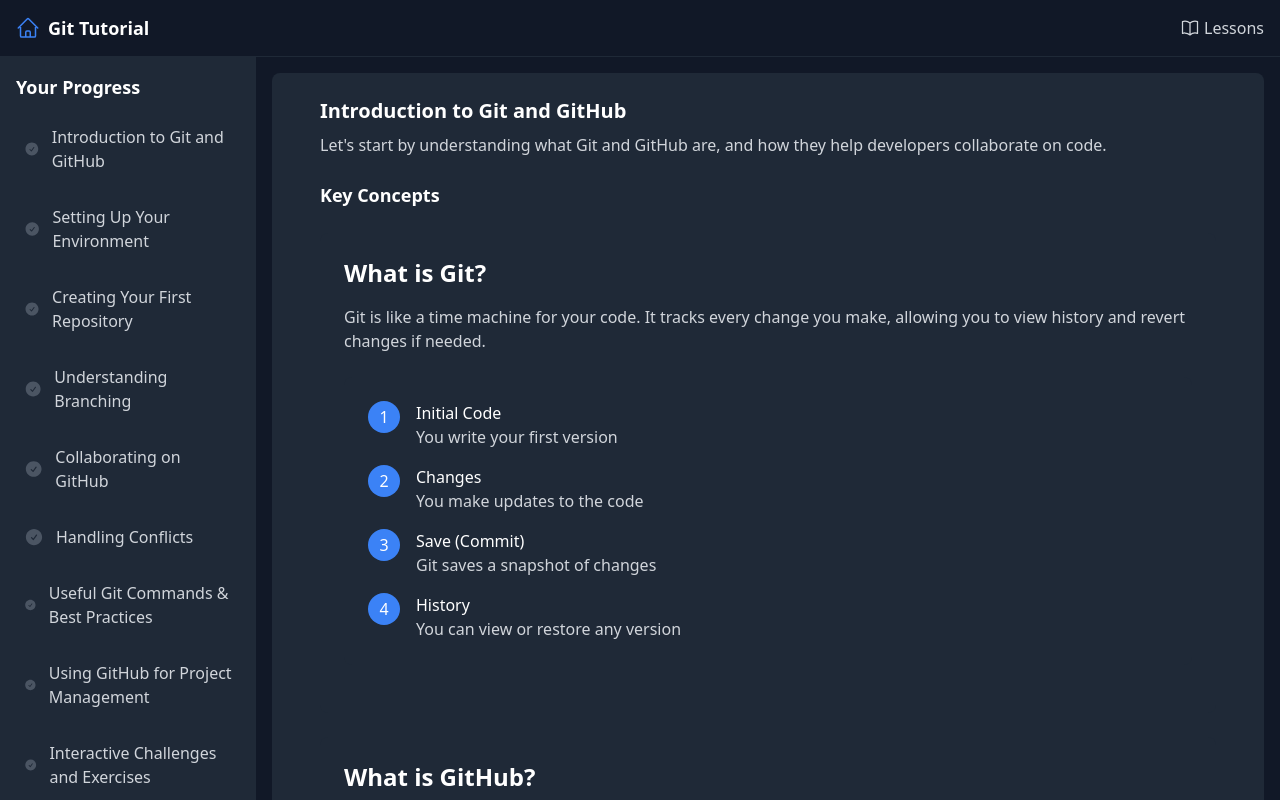
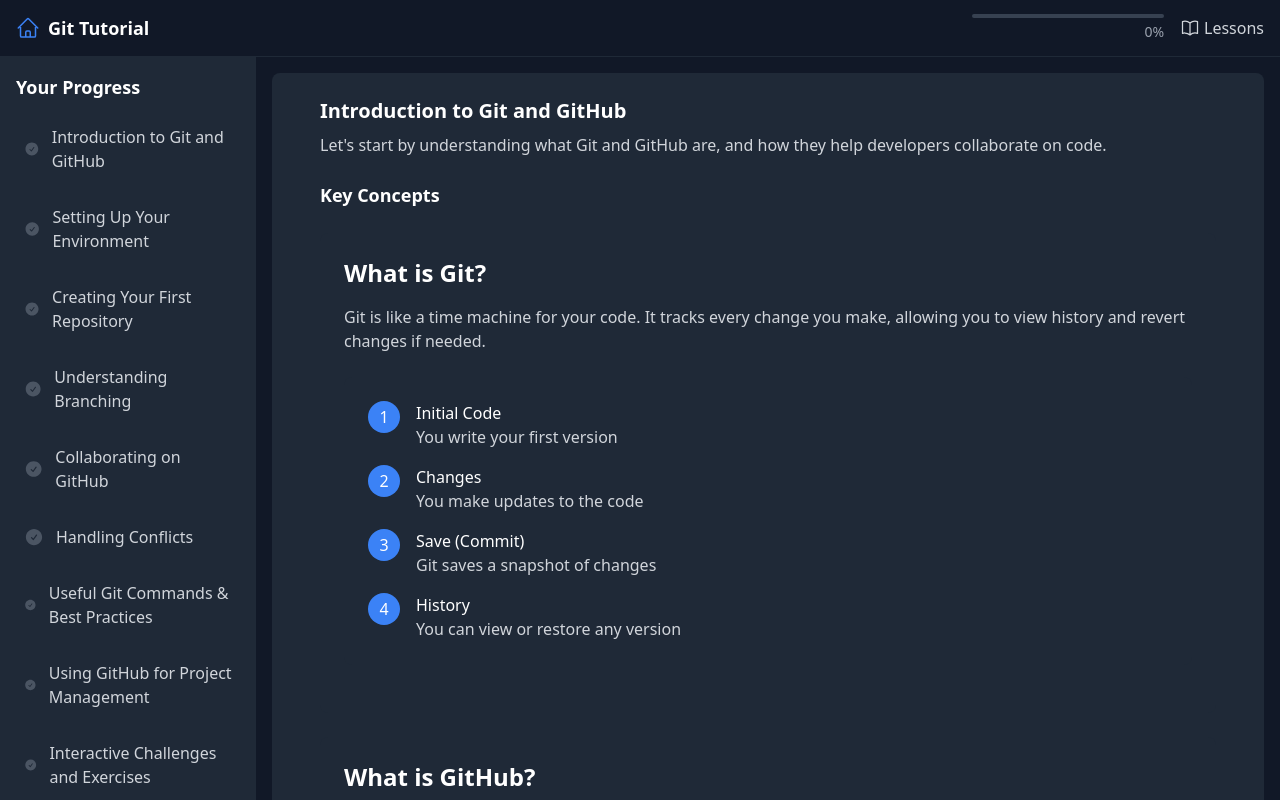
Before and after one commit to mamertofabian/github-interactive-tutorial, a React (Vite) app: page /introduction in a window 1280 px wide. Shown: the top 800 px of the page. Built offline with nearby package versions, Linux system fonts and the light colour scheme.

Commit message:
feat: Add progress bar and section completion tracking in tutorial

```diff
--- a/src/components/core/NavigationBar.tsx
+++ b/src/components/core/NavigationBar.tsx
@@ -1,9 +1,11 @@
 import React from 'react';
 import { HomeIcon, BookOpenIcon } from '@heroicons/react/24/outline';
 import { useTutorialContext } from '../../contexts/TutorialContext';
+import { ProgressBar } from '../ui/ProgressBar';
 
 export const NavigationBar: React.FC = () => {
-  const { setCurrentSection, content } = useTutorialContext();
+  const { setCurrentSection, content, completedSections } = useTutorialContext();
+  const progress = Math.round((completedSections.size / content.sections.length) * 100);
 
   const handleHomeClick = () => {
     // Navigate to the first section
@@ -31,6 +33,10 @@
             <span className="ml-2 text-lg font-semibold text-white">Git Tutorial</span>
           </button>
 
+          <div className="flex items-center space-x-4">
+            <div className="w-48">
+              <ProgressBar progress={progress} color="blue" size="sm" showLabel />
+            </div>
             <button
               onClick={handleLessonsClick}
               className="flex items-center space-x-1 text-gray-300 hover:text-white transition-colors"
@@ -40,6 +46,7 @@
             </button>
           </div>
         </div>
+      </div>
     </nav>
   );
 };
--- a/src/components/core/TutorialContainer.tsx
+++ b/src/components/core/TutorialContainer.tsx
@@ -14,6 +14,7 @@
   const handleNextSection = () => {
     const currentIndex = content.sections.findIndex(s => s.id === section.id);
     if (currentIndex < content.sections.length - 1) {
+      updateProgress(section.id);
       setCurrentSection(content.sections[currentIndex + 1].id);
     }
   };
```
Lines whose indentation alone changed are shown as unchanged.
